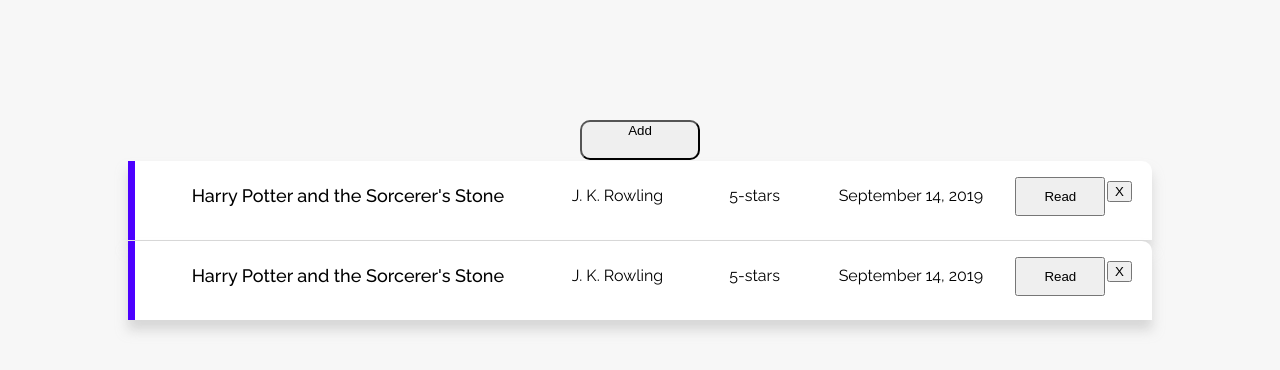
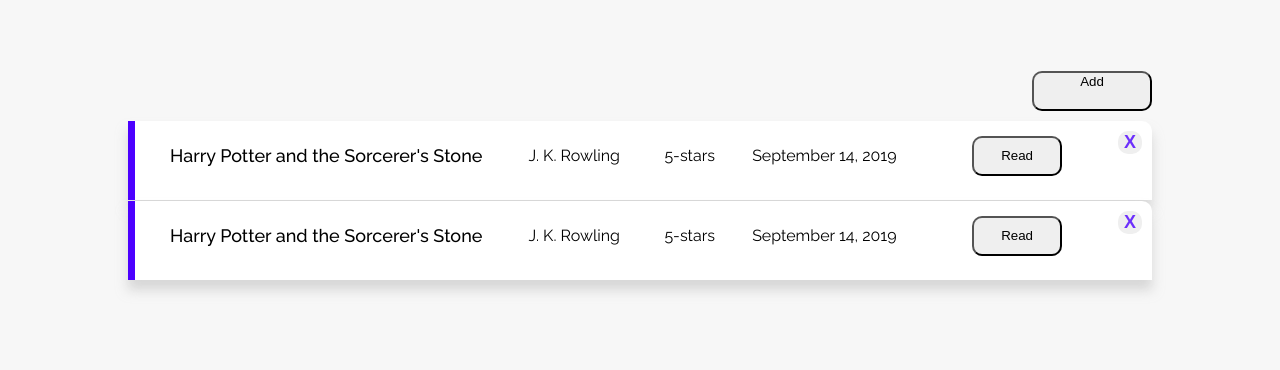
Before and after one commit to yirano/javascript-library, a plain HTML site: page src/index.html in a window 1280 px wide. Drawn offline with Linux system fonts and the light colour scheme.

Commit message:
Modify button styles

```diff
--- a/src/script.js
+++ b/src/script.js
@@ -10,3 +10,11 @@ add.addEventListener('click', function (e) {
 form_submit.addEventListener('click', function () {
   form_wrapper.classList.add('hide');
 })
+
+let books_arr = [];
+
+let books = {
+  title: 'What If?',
+  author: 'Randall Munroe',
+  status: 'read'
+}
--- a/src/style.css
+++ b/src/style.css
@@ -19,13 +19,19 @@ h4 {
   font-weight: 500;
 }
 
-.add {
+button {
   display: flex;
   margin: 0 auto;
   justify-content: center;
   width: 120px;
   height: 40px;
   border-radius: 10px;
+}
+
+.add {
+  position: absolute;
+  right: 0;
+  top: -50px;
 }
 
 .card {
@@ -64,8 +70,18 @@ h4 {
 
 .delete {
   position: absolute;
-  top: 20px;
-  right: 20px;
+  top: 10px;
+  right: 10px;
+  width: auto;
+  height: auto;
+  border: none;
+  color:  rgba(76, 0, 255, 0.8);
+  font-weight: bold;
+  font-size: 18px;
+}
+
+.delete:hover {
+  transform: scale(1.2);
 }
 
 .status {
```
